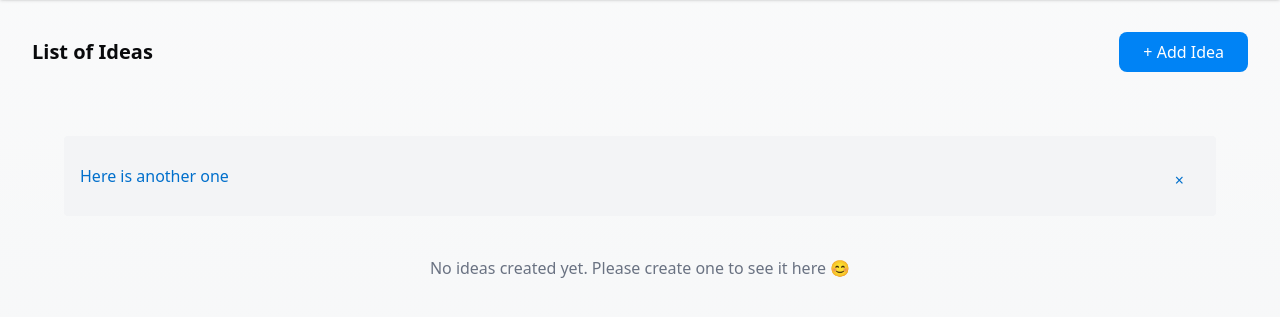
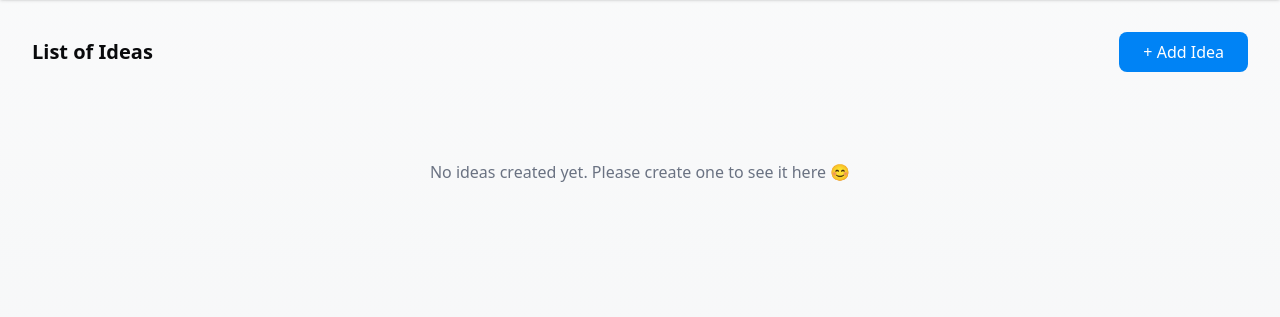
Before and after one commit to carloalejandrosalas/Ideas-project-laravel-2026, a Laravel app: page /home in a window 1280 px wide. Shown: the part 69-386 px from the top of the page. Run offline with Laravel 12, Linux system fonts and the light colour scheme; a user stored in the database is signed in; data comes from the database, SQL or seed files in the repository; data that the repository does not hold is empty; style sheets or scripts are compiled from the project's sources.

Commit message:
Removed unused alert.

```diff
--- a/resources/views/pages/home.blade.php
+++ b/resources/views/pages/home.blade.php
@@ -1,6 +1,4 @@
 <x-layout showContainer="{{ false }}" title="List of Ideas" addRoute="ideas.create">
-    <x-alert>Here is another one</x-alert>
-
     @if (Session::has('success'))
         <div class="bg-green-100 border border-green-400 text-green-700 px-4 py-3 rounded mb-4">
             {{ Session::get('success') }}
```
